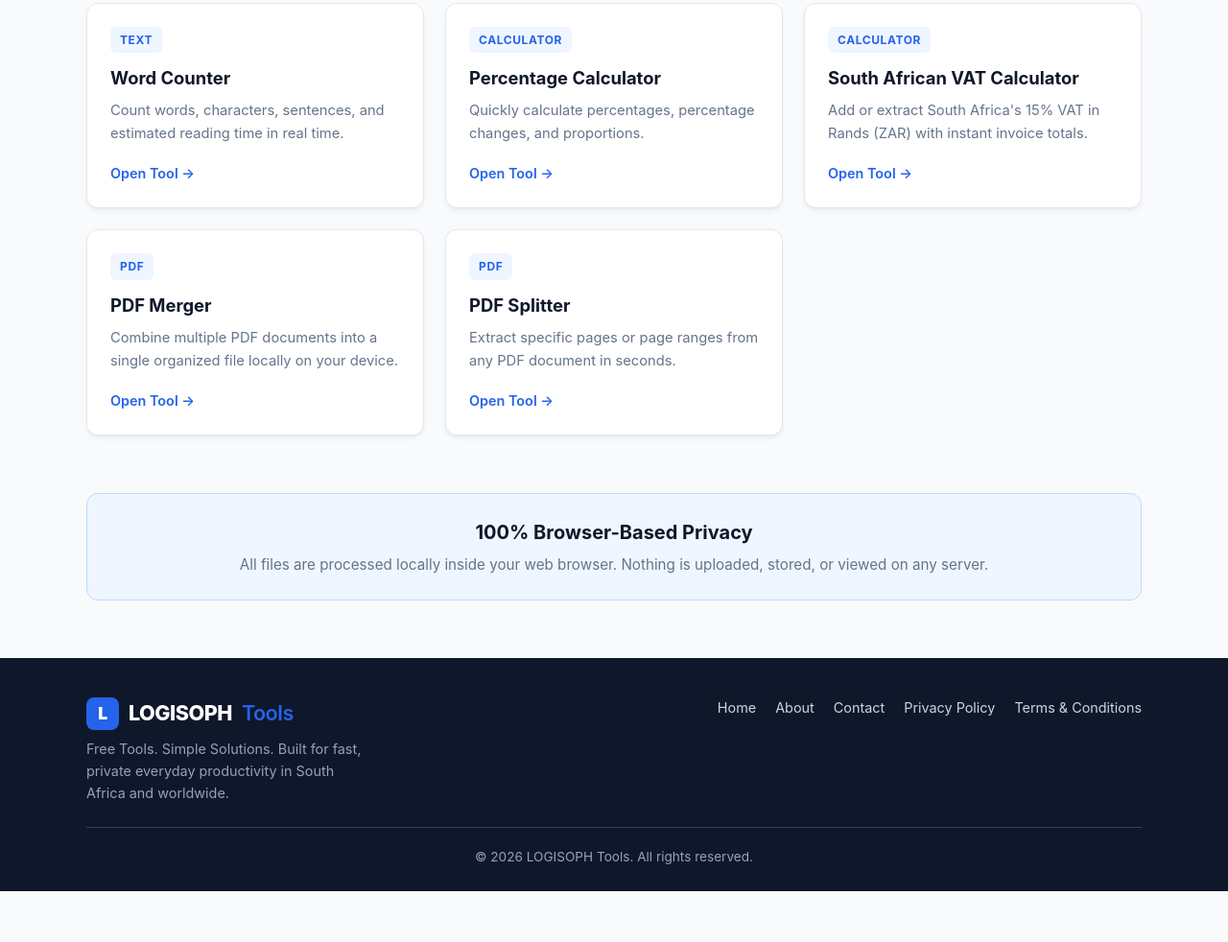
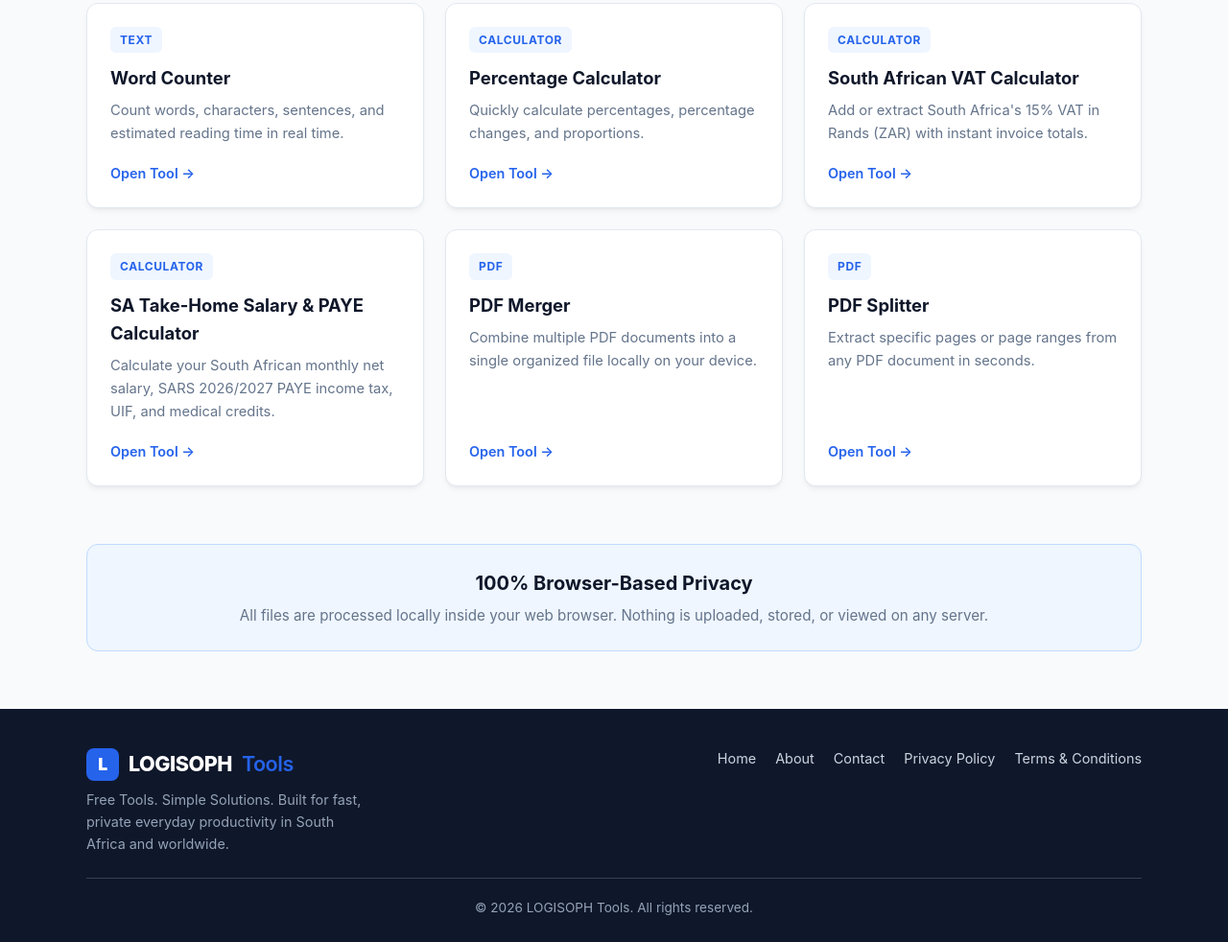
Before and after one commit to gosiamepatleswane-sys/Logisoph-tools, a plain HTML site: page index.html in a window 1280 px wide. Shown: the part 758-1740 px from the top of the page at 96% size. Before the commit the page ends 1687 px from the top, so only its background shows below. Drawn offline with Linux system fonts and the light colour scheme.

Commit message:
Update index.html

```diff
--- a/index.html
+++ b/index.html
@@ -110,6 +110,16 @@
         </div>
         <span class="tool-link">Open Tool →</span>
       </a>
+           <a href="sa-tax-calculator.html" class="tool-card" data-category="calculator" data-keywords="sars tax calculator south africa paye uif take home salary income tax 2026 2027">
+        <div>
+          <span class="tool-tag">Calculator</span>
+          <h3>SA Take-Home Salary & PAYE Calculator</h3>
+          <p>Calculate your South African monthly net salary, SARS 2026/2027 PAYE income tax, UIF, and medical credits.</p>
+        </div>
+        <span class="tool-link">Open Tool →</span>
+      </a>
+
+
 
       <a href="pdf-merger.html" class="tool-card" data-category="pdf" data-keywords="pdf merger combine join documents files">
         <div>
```
